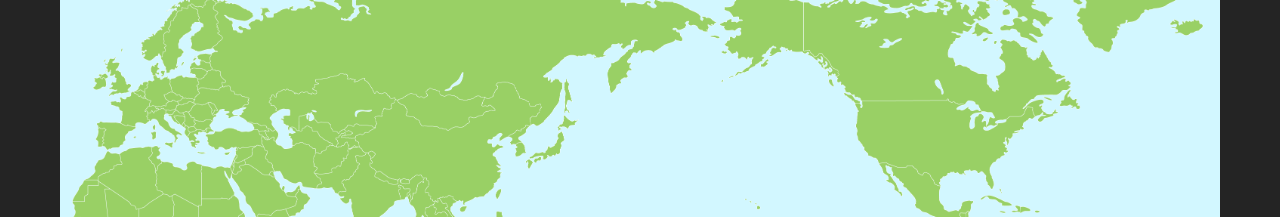
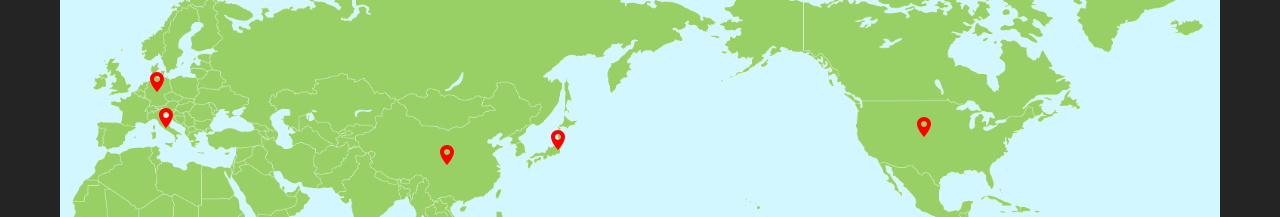
Before and after one commit to BHSylas/React, a React (Vite) app: page / in a window 1280 px wide. Shown: the part 324-541 px from the top of the page. Built offline with nearby package versions, Linux system fonts and the light colour scheme.

Commit message:
main page에서 worldMap 추가, 현재 있는 언어항목의 대부분 이동할 수 있는 버튼 만듬(메타버스는 아직 되어있지 않아 빈 칸으로 두었습니다. 버튼을 눌러도 이동되지 않습니다.)

```diff
--- a/src/pages/user/ClassListPage.tsx
+++ b/src/pages/user/ClassListPage.tsx
@@ -2,11 +2,21 @@ import { useEffect, useState, useCallback } from "react";
 import ClassBoardSidebar from "../../components/class/list/ClassBoardSidebar";
 import ClassList from "../../components/class/list/ClassList";
 import { type ClassItem } from "../../types/ClassItem";
+// import { ta } from "date-fns/locale";
+
 //import { api } from "../../api/axiosInstance";
 
 /* =========================
   테스트용 더미 데이터
 ========================= */
+
+const LANGUAGE_MAP: Record<string, string> = {
+  "Japan" : "jp",
+  "USA" : "en",
+  "Germany" : "de",
+  "Italy" : "it",
+  "China" : "cn",
+}
 
 const MOCK_CLASSES: ClassItem[] = [
   {
@@ -125,6 +135,16 @@ export function ClassListPage() {
     requestClasses(selectedCategoryId);
   }, [selectedCategoryId, requestClasses]);
 
+  useEffect(() => {
+    const savedLang = sessionStorage.getItem("language");
+    if(savedLang) {
+      const targetId = LANGUAGE_MAP[savedLang];
+      if(targetId) {
+        setSelectedCategoryId(targetId);
+      }sessionStorage.removeItem("language");
+    }
+  })
+
   /* =========================
      Sidebar Callback
   ========================= */
--- a/src/pages/user/Home.tsx
+++ b/src/pages/user/Home.tsx
@@ -1,4 +1,5 @@
-import worldimg from "/worldMap.png";
+// import worldimg from "/worldMap.png";
+import WorldMapComponent from "./WorldMap";
 
 export default function Home() {
   return (
@@ -10,9 +11,7 @@ export default function Home() {
       <div className="divider"/>
       <div className='mainboard'>
           <section>
-              <div className="flex justify-center align-center bg-[#d2f7ff] rounded-xl p-3 mb-3">
-                  <img src={worldimg} alt='worldimg'></img>
-              </div>
+                  < WorldMapComponent />
           </section>
           <section className='flex flex-col gap-5 mt-5'>
               <h3 className="text-lg font-bold pl-2">추천 강좌</h3>
--- /dev/null
+++ b/src/pages/user/WorldMap.tsx
@@ -0,0 +1,101 @@
+import { useState } from 'react';
+import worldImg from '/worldMap.png';
+import markerIcon from '/location_pin.svg';
+import { useNavigate } from 'react-router-dom';
+
+
+interface MarkerData {
+    id: string;
+    name: string;
+    description: string;
+    top: string;
+    left: string;
+    scale: number;
+    langKey: string;
+    courseUrl: string;
+    practiceUrl: string;
+}
+
+const WorldMapComponent = () => {
+    const navigate = useNavigate();
+    const [selectedId, setSelectedId] = useState<string | null>(null);
+    const [zoomStyle, setZoomStyle] = useState({
+        x: 0, y: 0,
+        scale: 1
+    });
+
+    const markers: MarkerData[] = [
+        { id: 'japan', name: "일본", description: "한국과 가까운 섬나라입니다. \n한자와 독자적인 언어를 섞은 일본어를 사용합니다.", top: '41.3%', left: '42.8%', scale: 3, langKey: 'Japan', courseUrl: '/class', practiceUrl: '' },
+        { id: 'usa', name: "미국", description: "북아메리카 대륙의 거대한 연방 국가입니다. \n세계 공통어인 영어를 사용합니다.", top: '39%', left: '75%', scale: 2.5, langKey: 'USA', courseUrl: '/class', practiceUrl: '' },
+        { id: 'china', name: "중국", description: "동아시아에 위치한 사회주의 공화국입니다. \n한자를 중심으로 사용하며 중문이라고 부르기도 합니다.", top: '44%', left: '33%', scale: 2.5, langKey: 'China', courseUrl: '/class', practiceUrl: '' },
+        { id: 'germany', name: "독일", description: "유럽 중부의 위치한 산업, 과학과 기술분야의 강대국입니다. \n영어 다음으로 많이 사용되는 독일어를 사용합니다.", top: '31%', left: '7.5%', scale: 2.5, langKey: 'Germany', courseUrl: '/class', practiceUrl: '' },
+        { id: 'italy', name: "이탈리아", description: "남유럽 지중해 중앙에 있는 반도국가입니다. \n 로망스어군의 언어중 하나인 이탈리아어를 사용합니다.", top: '37.4%', left: '8.3%', scale: 2.5, langKey: 'Italy', courseUrl: '/class', practiceUrl: '' },
+    ];
+
+    const activeMaker = markers.find(m => m.id === selectedId);
+
+    // 클릭 시 확대 함수
+    const handleZoom = (marker: MarkerData) => {
+        if (selectedId === marker.id) {
+            setSelectedId(null);
+            setZoomStyle({ x: 0, y: 0, scale: 1 });
+        } else {
+            setSelectedId(marker.id);
+            const mX = parseFloat(marker.left); // 단위를 숫자로 변경
+            const mY = parseFloat(marker.top);
+
+            const moveX = (50 - mX) * marker.scale;
+            const moveY = (50 - mY) * marker.scale; // 확대한 곳을 중앙으로 두기 위한 계산
+
+            setZoomStyle({
+                x: moveX,
+                y: moveY,
+                scale: marker.scale
+            });
+        }
+    };
+
+    const handleCourseClick = (marker: MarkerData) => {
+        sessionStorage.setItem("language", marker.langKey);
+        navigate(marker.courseUrl);
+    }
+
+    const btnStyle = "w-auto px-5 h-10 rounded-md bg-[#004d80] hover:bg-[#00324e] text-sm text-white font-medium transition-colors";
+
+    return (
+        <div className='relative flex justify-center align-center overflow-hidden rounded-[10px] text-center bg-[#d2f7ff] rounded-xl p-3 mb-3"'>
+            <div className={`absolute inset-0 z-[5] pointer-events-none transition-opacity duration-700 ease-in-out
+                bg-[radial-gradient(circle_at_center,_transparent_10%,_rgba(0,0,0,0.5)_80%)] ${selectedId ? 'opacity-100' : 'opacity-0'}`}></div>
+            <div className={`absolute left-1/2 -translate-x-1/2 -translate-y-1/2 text-white text-[2rem] font-bold z-[20]
+                drop-shadow-[2px_2px_10px_rgba(0,0,0,0.5)] transition-all duration-500 ease-out delay-300 ${selectedId ? 'top-[25%] opacity-100' :
+                    'top-[20%] opacity-0'}`}>
+
+                {activeMaker && (
+                    <div className="descriptionBox">
+                        <h2 className="mb-[10px] text-[36px] text-white">{activeMaker.name}</h2>
+                        <p className="break-keep overflow-wrap-anywhere whitespace-pre-wrap m-0 text-[18px] leading-[1.5] text-[#f1f2f6]">{activeMaker.description}</p>
+                        <div className="flex justify-center items-center mx-auto translate-y-[220px] gap-[10px]">
+                            <button className={btnStyle} onClick={() => handleCourseClick(activeMaker)}>강의 확인하기</button>
+                            <button className={btnStyle} onClick={() => navigate(activeMaker.practiceUrl)}>실전회화 연습하기</button>
+                        </div>
+                    </div>
+                )}
+            </div>
+            <div className="w-full h-full z-[1] relative transition-transform duration-[700ms] ease[cubic-bezier(0.4,0,0.2,1)]" style={{ transformOrigin: 'center', transform: `translate(${zoomStyle.x}%, ${zoomStyle.y}%) scale(${zoomStyle.scale})` }}>
+                <img src={worldImg} alt="worldImg" className="w-full h-full object-contain block"></img>
+                {markers.map((marker) => {
+                    const isVisible = selectedId === null || selectedId === marker.id;
+
+                    return (
+                        <div key={marker.id} className={`absolute w-[24px] h-auto cursor-pointer z-[5] -translate-x-1/2 -translate-y-1/2
+                        transition-opacity duration-300 ease-in-out ${isVisible ? 'opacity-100' : 'opacity-0 pointer-events-none'}`}
+                            style={{ top: marker.top, left: marker.left, }}
+                            onClick={() => handleZoom(marker)}><img src={markerIcon} alt="marker" className="w-[24px]" /></div>
+                    );
+                })}
+            </div>
+        </div>
+    );
+};
+
+export default WorldMapComponent;
```
Also changed, not shown: public/location_pin.svg (added), 1 other file (tests, documents, lock files or other folders).
